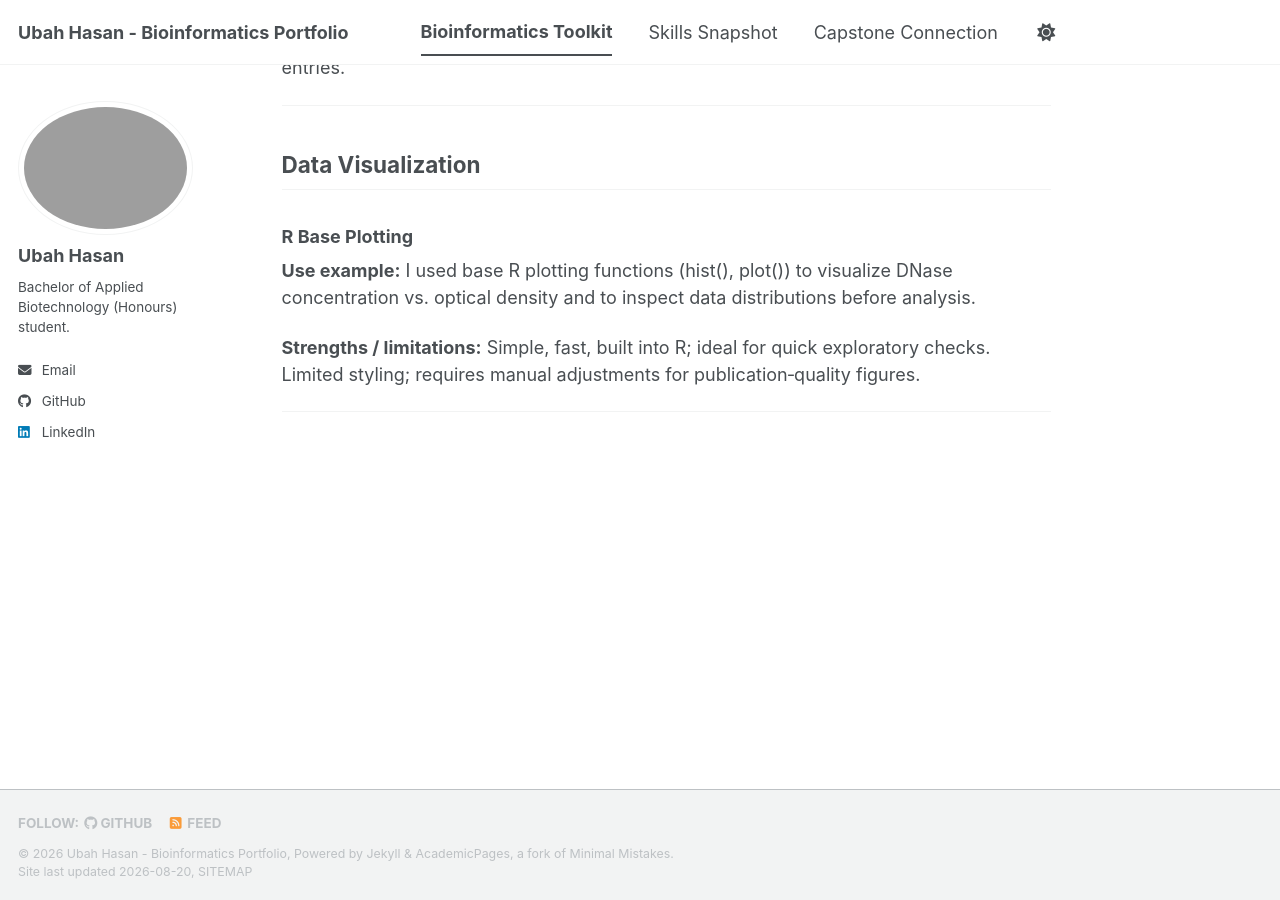
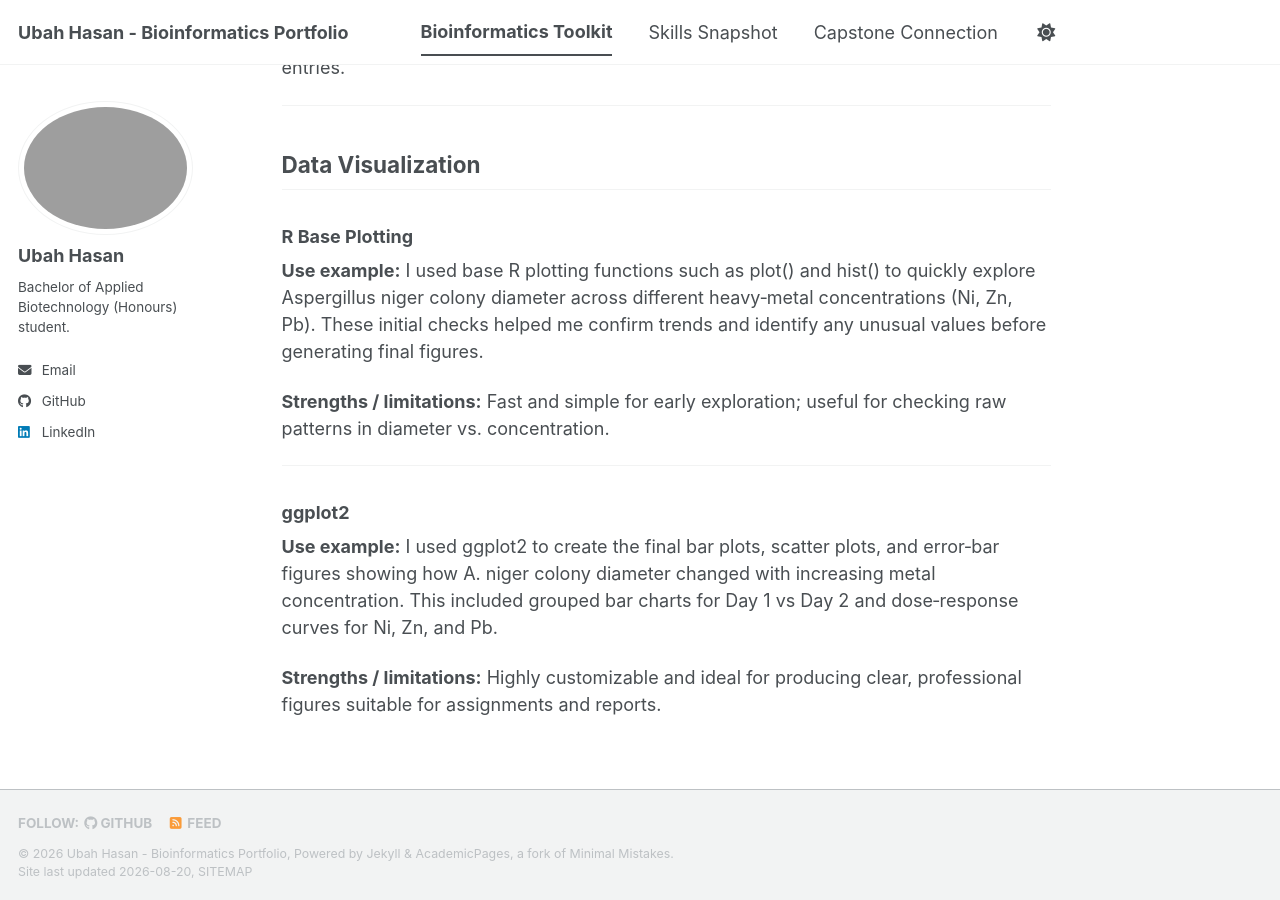
Before and after one commit to Ubah-Hasan/biot74000-portfolio, a Jekyll site: the page built from _pages/toolkit.md, in a window 1280 px wide and 900 px high, scrolled down 1152 px. Built offline with Jekyll 4.4.1, drawn with Linux system fonts in a browser that asks for light colours; a script bundle is joined from its source files by our own code; library files that are not in the unit come from our copies.

Commit message:
Enhance R plotting section with detailed examples
Updated examples and strengths/limitations for R plotting methods.

```diff
--- a/_pages/toolkit.md
+++ b/_pages/toolkit.md
@@ -78,14 +78,19 @@ organized by what they are used for._
 
 ### R Base Plotting
 
-**Use example:** I used base R plotting functions (hist(), plot()) to visualize DNase concentration vs. optical density and to inspect data distributions before analysis.
+**Use example:** I used base R plotting functions such as plot() and hist() to quickly explore Aspergillus niger colony diameter across different heavy‑metal concentrations (Ni, Zn, Pb). These initial checks helped me confirm trends and identify any unusual values before generating final figures.
 
+**Strengths / limitations:**  Fast and simple for early exploration; useful for checking raw patterns in diameter vs. concentration.
 
-**Strengths / limitations:**  Simple, fast, built into R; ideal for quick exploratory checks.
-Limited styling; requires manual adjustments for publication‑quality figures.
 
 ---
 
+### ggplot2
+
+**Use example:** I used ggplot2 to create the final bar plots, scatter plots, and error‑bar figures showing how A. niger colony diameter changed with increasing metal concentration. This included grouped bar charts for Day 1 vs Day 2 and dose‑response curves for Ni, Zn, and Pb.
+
+
+**Strengths / limitations:**  Highly customizable and ideal for producing clear, professional figures suitable for assignments and reports.
 <!--
   Add more categories and entries by copying the pattern above.
   Aim for a toolkit that reads like notes a working professional would keep.
```
